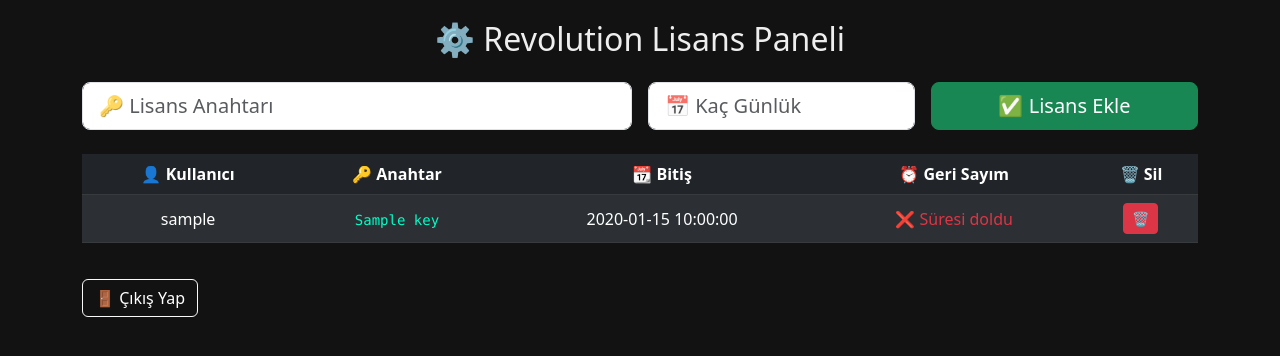
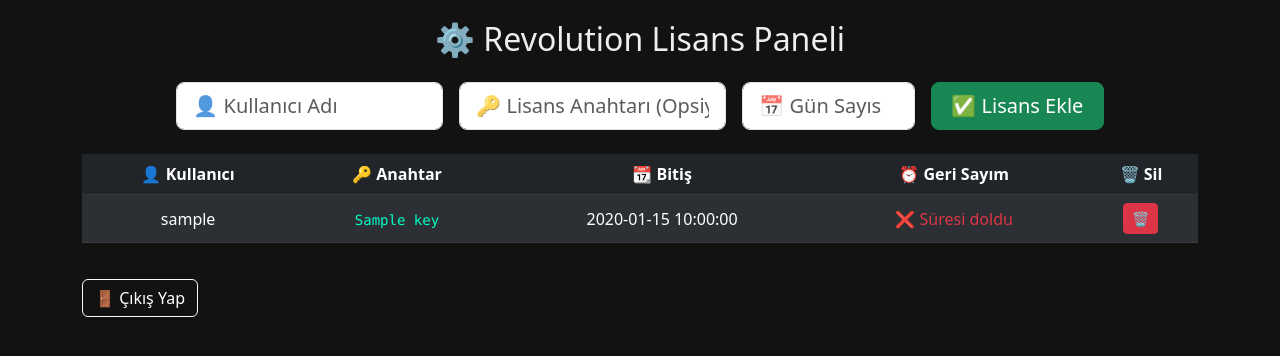
Before and after one commit to onlydead796/revolution_license_server, a Flask app: template templates/index.html in a window 1280 px wide. Shown: the top 356 px of the page. Run offline with Flask 3, Linux system fonts and the light colour scheme; the template is opened without the code that fills it: most values are stand-ins (such as "Sample title", 1, 10 or a date in 2020); some libraries are stand-ins or nearby versions.

Commit message:
index.html

```diff
--- a/templates/index.html
+++ b/templates/index.html
@@ -3,7 +3,7 @@
 <head>
     <meta charset="UTF-8" />
     <meta name="viewport" content="width=device-width, initial-scale=1" />
-    <title>Revolution Lisans Paneli</title>
+    <title>⚙️ Revolution Lisans Paneli</title>
     <link href="https://cdn.jsdelivr.net/npm/bootstrap@5.3.0/dist/css/bootstrap.min.css" rel="stylesheet" />
     <style>
         body {
@@ -48,13 +48,16 @@
     {% endwith %}
 
     <form action="/add_license" method="POST" class="row g-3 mb-4 justify-content-center">
-        <div class="col-md-6 col-12">
-            <input type="text" name="key" class="form-control form-control-lg" placeholder="🔑 Lisans Anahtarı" required />
+        <div class="col-md-3 col-12">
+            <input type="text" name="username" class="form-control form-control-lg" placeholder="👤 Kullanıcı Adı" required />
         </div>
-        <div class="col-md-3 col-6">
-            <input type="number" name="days" class="form-control form-control-lg" placeholder="📅 Kaç Günlük" required min="1" max="3650" />
+        <div class="col-md-3 col-12">
+            <input type="text" name="key" class="form-control form-control-lg" placeholder="🔑 Lisans Anahtarı (Opsiyonel)" />
         </div>
-        <div class="col-md-3 col-6 d-grid">
+        <div class="col-md-2 col-6">
+            <input type="number" name="days" class="form-control form-control-lg" placeholder="📅 Gün Sayısı" min="1" max="3650" />
+        </div>
+        <div class="col-md-2 col-6 d-grid">
             <button type="submit" class="btn btn-success btn-lg">✅ Lisans Ekle</button>
         </div>
     </form>
@@ -96,11 +99,11 @@
 <script src="https://cdn.jsdelivr.net/npm/bootstrap@5.3.0/dist/js/bootstrap.bundle.min.js"></script>
 
 <script>
-// Canlı geri sayım başlat
+// Canlı geri sayım
 document.addEventListener("DOMContentLoaded", function () {
     const countdownElements = document.querySelectorAll("span[id^='countdown-']");
     countdownElements.forEach(el => {
-        const expireDateStr = el.dataset.expire.replace(" ", "T"); // tarih: 2025-08-04 14:20:00
+        const expireDateStr = el.dataset.expire.replace(" ", "T");
         const expireTime = new Date(expireDateStr).getTime();
 
         function updateCountdown() {
```
